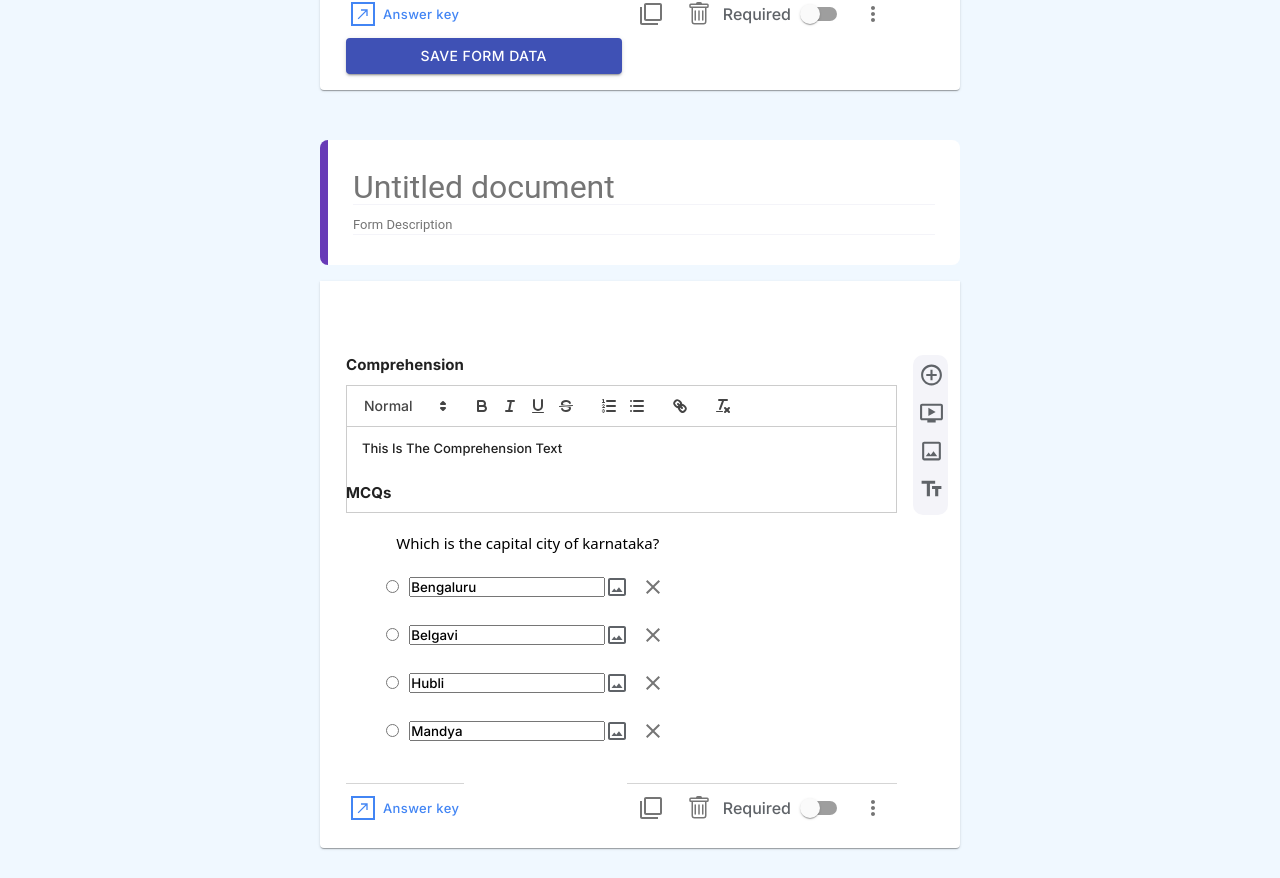
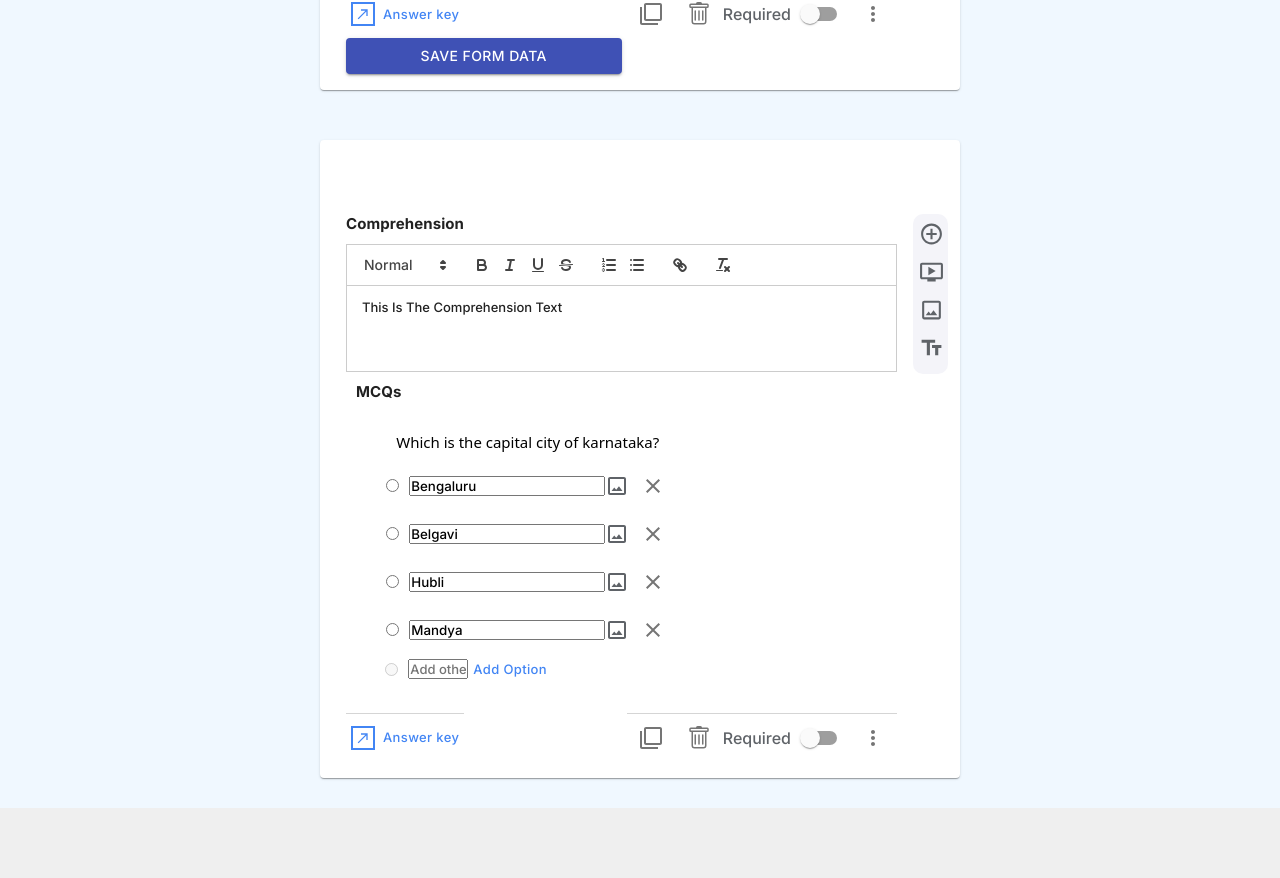
Before and after one commit to AceHunterr/Custom_form_builder, a React (Create React App) app in the folder client/: page / in a window 1280 px wide. Shown: the part 614-1492 px from the top of the page. After the commit the page ends 1422 px from the top, so only its background shows below. Built offline with nearby package versions, Linux system fonts and the light colour scheme.

Commit message:
Fixed the add and remove option bug

```diff
--- a/client/src/App.js
+++ b/client/src/App.js
@@ -31,6 +31,7 @@ function App() {
       <Router>
         <Routes>
           <Route exact path="/" element={<ClozeQuestionPage />} />
+          <Route exact path="/qs" element={<QuestionForm />} />
           <Route
             exact
             path="/renderer"
--- a/client/src/components/ComprehensionQuestion/ComprehensionQuestion.jsx
+++ b/client/src/components/ComprehensionQuestion/ComprehensionQuestion.jsx
@@ -88,7 +88,12 @@ const ComprehensionQuestion = () => {
   }
 
   function removeOption(i, j, k) {
+    console.log("Calling removeOption with i:", i, "j:", j, "k:", k);
+
     var RemoveOptionQuestion = [...comprehensionQuestions];
+    console.log("Hello");
+    console.log(RemoveOptionQuestion[i].questions_list[j]);
+    console.log("Bye");
     if (RemoveOptionQuestion[i].questions_list[j].options.length > 1) {
       RemoveOptionQuestion[i].questions_list[j].options.splice(k, 1);
       setComprehensionQuestions(RemoveOptionQuestion);
@@ -98,11 +103,13 @@ const ComprehensionQuestion = () => {
   function addOption(i, j) {
     var optionsOfQuestion = [...comprehensionQuestions];
     if (optionsOfQuestion[i].questions_list[j].options.length < 5) {
+      console.log(optionsOfQuestion[i].questions_list[j].options);
       optionsOfQuestion[i].questions_list[j].options.push({
         optionText:
           "Option" +
           (optionsOfQuestion[i].questions_list[j].options.length + 1),
       });
+      console.log(optionsOfQuestion[i].questions_list[j].options.length);
     } else {
       alert("Cannot add more than 5 options");
     }
@@ -208,6 +215,8 @@ const ComprehensionQuestion = () => {
                 changeQuestion(value, i);
               }}
             />
+            {/* <CropOriginalIcon style={{ color: "#5f6368" }} /> */}
+
             <Typography
               style={{
                 fontSize: "15px",
@@ -215,7 +224,8 @@ const ComprehensionQuestion = () => {
                 letterSpacing: ".1px",
                 lineHeight: "24px",
                 paddingBottom: "0",
-                paddingTop: "10px",
+                paddingTop: "50px",
+                paddingLeft: "10px",
                 fontFamily: "Inter, sans-serif",
               }}
             >
@@ -236,15 +246,6 @@ const ComprehensionQuestion = () => {
                     />
                   </div>
                   {question.options.map((op, k) => (
-                    // <input
-                    //   type="text"
-                    //   className="text_input"
-                    //   placeholder="option"
-                    //   value={question.options[k].optionText}
-                    //   onChange={(e) => {
-                    //     changeOptionValue(e.target.value, i, j);
-                    //   }}
-                    // ></input>;
                     <div className="add_question_body" key={k}>
                       {question.questionType != "text" ? (
                         <input
@@ -273,13 +274,65 @@ const ComprehensionQuestion = () => {
                               question.options &&
                               question.options.length > k
                             ) {
-                              removeOption(j, k);
+                              removeOption(i, j, k);
                             }
                           }}
                         />
                       </IconButton>
                     </div>
                   ))}
+
+                  {question.options.length < 5 ? (
+                    <div className="add_question_body">
+                      <FormControlLabel
+                        disabled
+                        control={
+                          ques.questionType != "text" ? (
+                            <input
+                              type="radio"
+                              color="primary"
+                              inputProps={{
+                                "aria-label": "secondary checkbox",
+                              }}
+                              style={{
+                                marginLeft: "10px",
+                                marginRight: "10px",
+                              }}
+                              disabled
+                            />
+                          ) : (
+                            <ShortTextIcon style={{ marginRight: "10px" }} />
+                          )
+                        }
+                        label={
+                          <div>
+                            <input
+                              type="text"
+                              className="text_input"
+                              style={{ fontSize: "13px", width: "60px" }}
+                              placeholder="Add other"
+                            ></input>
+                            <Button
+                              size="small"
+                              onClick={() => {
+                                addOption(i, j);
+                              }}
+                              style={{
+                                textTransform: "none",
+                                color: "#4285f4",
+                                fontsize: "13px",
+                                fontweight: "600",
+                              }}
+                            >
+                              Add Option
+                            </Button>
+                          </div>
+                        }
+                      />
+                    </div>
+                  ) : (
+                    ""
+                  )}
                 </AccordionDetails>
               </div>
             ))}
@@ -368,7 +421,7 @@ const ComprehensionQuestion = () => {
         <div className="question_form">
           <br></br>
           <div className="section">
-            <div className="question_title_section">
+            {/* <div className="question_title_section">
               <div className="question_form_top">
                 <input
                   type="text"
@@ -382,7 +435,7 @@ const ComprehensionQuestion = () => {
                   placeholder="Form Description"
                 ></input>
               </div>
-            </div>
+            </div> */}
 
             {questionsUI()}
             {/* <ClozedQuestionRenderer formData={comprehensionQuestions} /> */}
```
